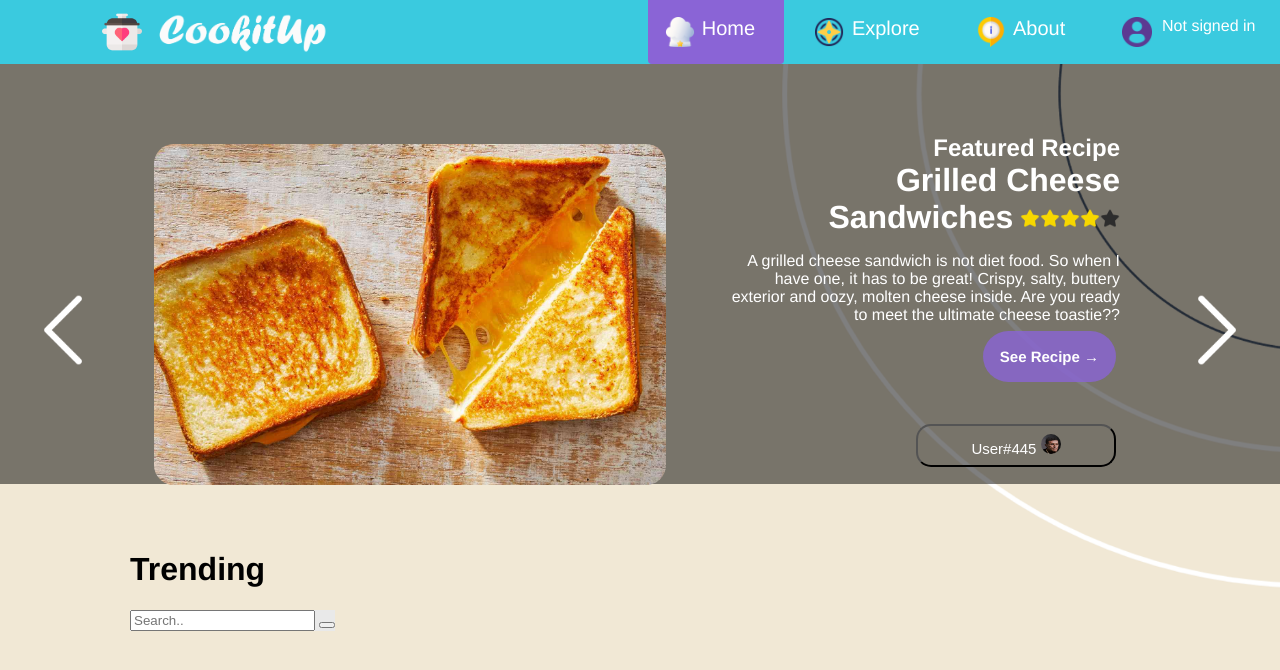
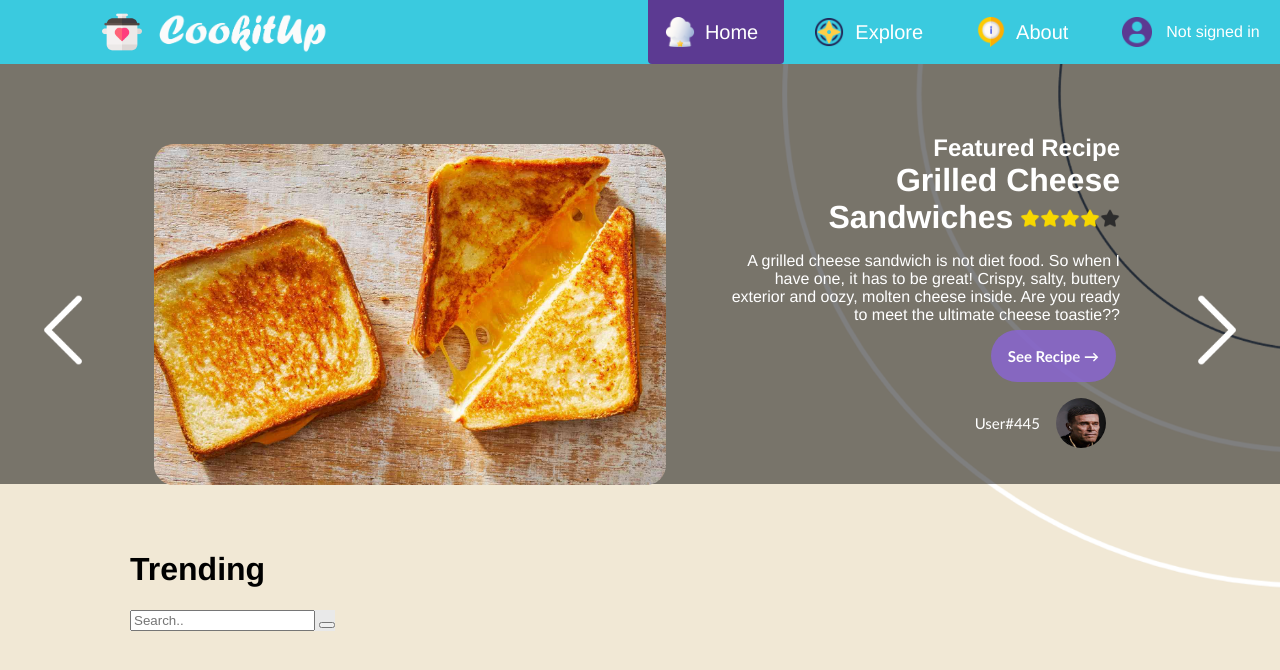
Before and after one commit to boring-school-work/cookitup, a PHP site: page / in a window 1280 px wide. Shown: the top 670 px of the page. Run offline with PHP 8.4, Linux system fonts and the light colour scheme.

Commit message:
Buttons vertical alignment fixed

```diff
--- a/assets/css/stylesheet.css
+++ b/assets/css/stylesheet.css
@@ -22,9 +22,12 @@ p{
 }
 
 .navbar-icons{
+    align-items: center;
+    display: inline-flex;
     float: left;
     width: 30px;
-    margin-right: 7%;
+    margin-right: 10%;
+    height: 100%;
 }
 
 .menu-burger{
@@ -35,6 +38,8 @@ margin-left: 90px;
 }
 
 .container1 a{
+    display: inline-flex;
+    height: 100%;
     color: white;
     border-bottom-left-radius: 4px;
     border-bottom-right-radius: 4px;
@@ -46,28 +51,26 @@ margin-left: 90px;
     margin-right: 1%;
     align-items: center;
     transition: 0.3s;
+    cursor: pointer;
 }
 
-/* This represents the current page the user is on. Its color is different to highlight it. */
-.container1 a.current{
-    background-color: #8A64D6;
+.container1 a.current{ /* This represents the current page the user is on. Its color is different to highlight it. */
+    background-color: #5C3A92;
 }
 
-/* Changes color on hover to contrast background color  */
 .container1 a:hover{
     background-color: #8A64D6;
     color: #99e3ef;
 }
 
+
 /* Featured tab stlying */
-
 .featured-tab{
     background-color: rgba(0, 0, 0, 0.501);
     color: white;
     height: 400px;
     margin-bottom: 10px;
     padding: 10px;
-
 }
 
 .featured-tab .featured-img{
@@ -118,6 +121,7 @@ margin-left: 90px;
 .featured-tab a{
     color: #ffffff;
     text-decoration: none;
+    font-family: 'Trebuchet MS', 'Lucida Sans Unicode', 'Lucida Grande', 'Lucida Sans', Arial, sans-serif;
     font-weight: 100px;
     border-radius: 30px;
     background-color: #8a64d6cb;
@@ -127,6 +131,7 @@ margin-left: 90px;
     margin-right: 1%;
     align-items: center;
     transition: 0.3s;
+    cursor: pointer;
 }
 
 .featured-tab a:hover{
@@ -134,29 +139,50 @@ margin-left: 90px;
     color: #bceef6;
 }
 
+.featured-tab a:active{
+    background-color: #5C3A92;
+}
+
 /* User Profile Button */
 
 .user-profile-pic{
-    width: 20px;
-    height: 20px;
+    height: 50px;
+    width: 50px;
     border-radius: 50%;
 }
 
-.user-profile{
+.user-button{
+    display: inline-flex;
     color: #ffffff;
-    font-weight: 150px;
+    height: 53px;
+    border: none;
+    outline: none;
+    overflow: hidden;
+    font-family: 'Gill Sans', 'Gill Sans MT', Calibri, 'Trebuchet MS', sans-serif;
+    font-weight: 500px;
     border-radius: 15px;
+    cursor: pointer;
     background-color: #8a64d600;
-    padding: 8px;
     font-size: 15px;
-    width: 200px;
-    margin-right: 1%;
     transition: 0.3s;
 }
 
-.user-profile:hover{
-    background-color: #729EFD;
-    color: #f4f8f9;
+.user-button:hover{
+    background-color: rgba(245, 245, 245, 0.193);
+    color: #0CEAD9;
+}
+
+.user-button:active{
+    background-color: rgba(245, 245, 245, 0.252);
+    color: #5C3A92;
+}
+
+.button-text,
+.button-icon{
+    display: inline-flex;
+    align-items: center;
+    padding: 0 8px;
+    height: 100%;
 }
 
 /* Left and right Arrows */
@@ -167,6 +193,7 @@ margin-left: 90px;
     left: 1%;
     border-radius: 30px;
     transition: 0.15s;
+    cursor: pointer;
 }
 
 .featured-tab .chevron-left:hover{
@@ -180,6 +207,7 @@ margin-left: 90px;
     right: 1%;
     border-radius: 30px;
     transition: 0.15s;
+    cursor: pointer;
 }
 
 .featured-tab .chevron-right:hover{
--- a/index.html
+++ b/index.html
@@ -32,16 +32,14 @@
             <a> See Recipe → </a>
             <br>
             <br>
-            <br>
-            <button id="User button" class="user-profile">
-                User#445
-                <img src="images/Users/a3lh4g4p0w881.jpg" class="user-profile-pic">
+            <button type="button" id="User button" class="user-button">
+                <span class="button-text">User#445 </span>
+                <span class="button-icon"><img src="images/Users/a3lh4g4p0w881.jpg" class="user-profile-pic"></span>
           </button>
         </h1>
 
         <img src="images/left-chevron.png" class="chevron-left"/>
         <img src="images/right-chevron.png" class="chevron-right"/>
-        <!-- <h2 id="feature-name"> Grilled Cheese Sandwiches </h2> -->
     </div>
 
 
```
